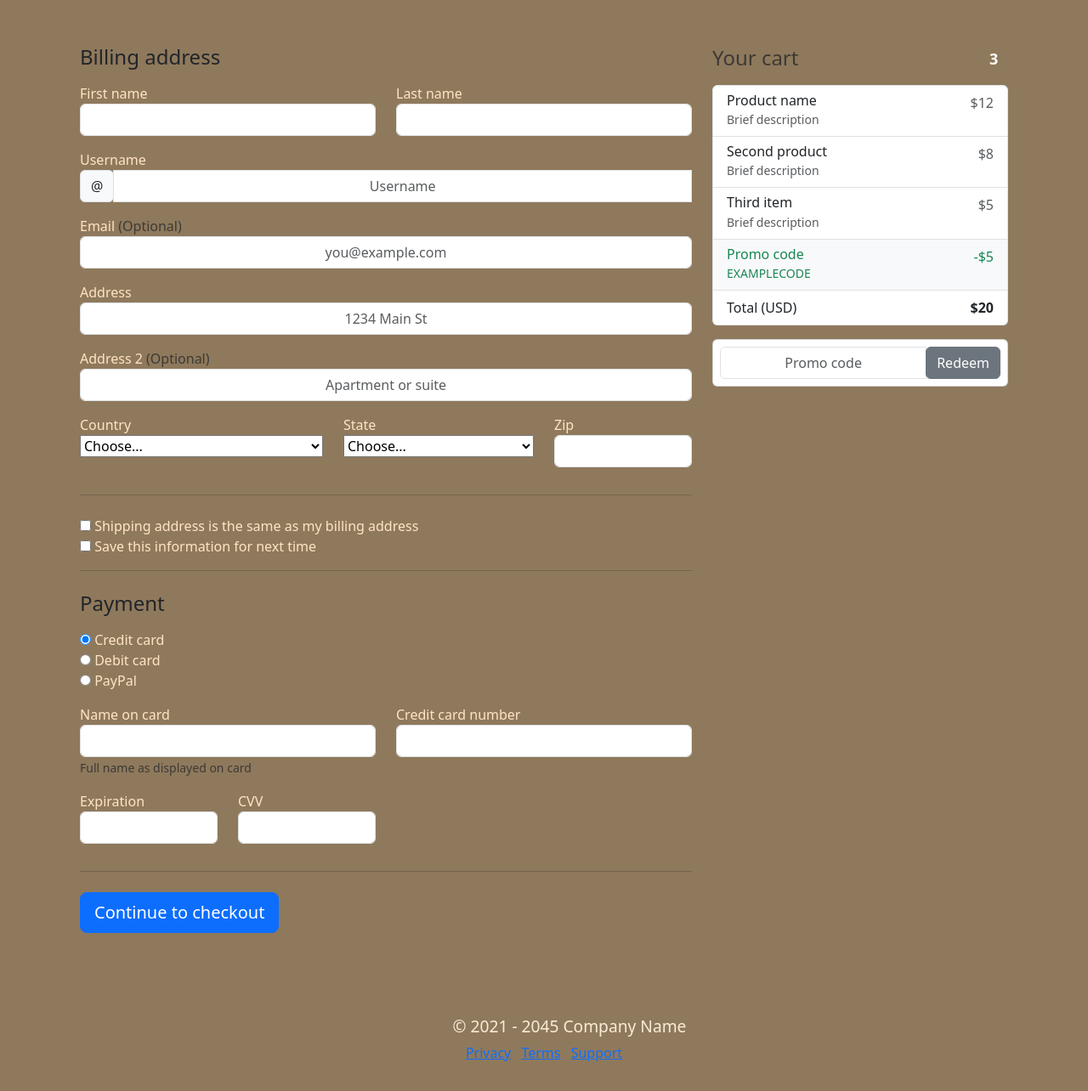
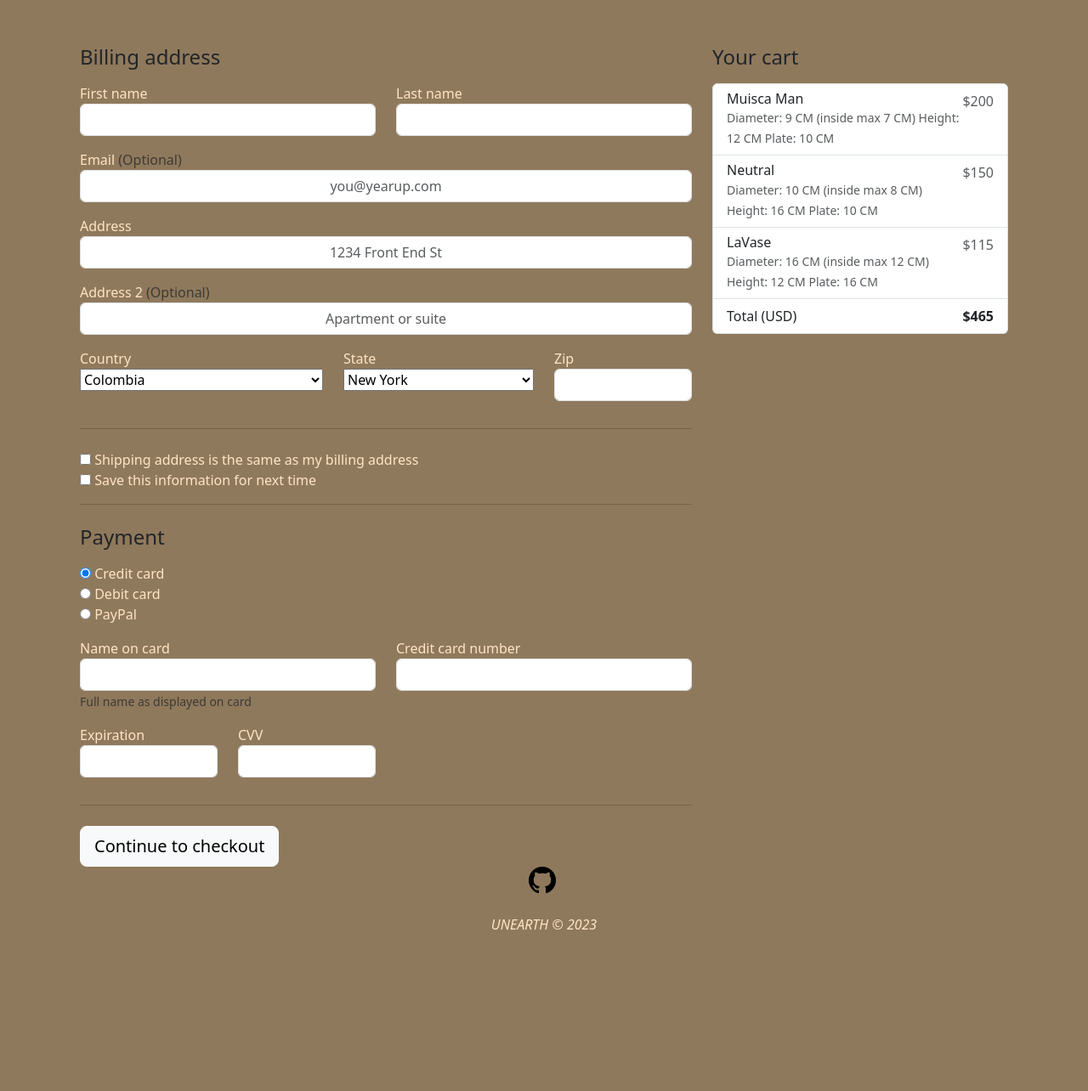
Before and after one commit to Dgonza19/Capstone1, a plain HTML site: page checkout.html in a window 1280 px wide. Shown: the part 216-1500 px from the top of the page at 85% size. After the commit the page ends 1316 px from the top, so only its background shows below. Drawn offline with nearby package versions, Linux system fonts and the light colour scheme.

Commit message:
Added HTML and CSS to checkout page

```diff
--- a/checkout.html
+++ b/checkout.html
@@ -49,61 +49,47 @@
   <main class="container">
 
     <div class="container">
+
       <div class="py-5 text-center">
-
         <h2>Checkout</h2>
       </div>
 
       <div class="row">
+
         <div class="col-md-4 order-md-2 mb-4">
           <h4 class="d-flex justify-content-between align-items-center mb-3">
-            <span class="text-muted">Your cart</span>
-            <span class="badge badge-secondary badge-pill">3</span>
+            <span class="text">Your cart</span>
           </h4>
           <ul class="list-group mb-3">
             <li class="list-group-item d-flex justify-content-between lh-condensed">
               <div>
-                <h6 class="my-0">Product name</h6>
-                <small class="text-muted">Brief description</small>
+                <h6 class="my-0">Muisca Man</h6>
+                <small class="text-muted">Diameter: 9 CM (inside max 7 CM) Height: 12 CM Plate: 10 CM</small>
               </div>
-              <span class="text-muted">$12</span>
+              <span class="text-muted">$200</span>
             </li>
             <li class="list-group-item d-flex justify-content-between lh-condensed">
               <div>
-                <h6 class="my-0">Second product</h6>
-                <small class="text-muted">Brief description</small>
+                <h6 class="my-0">Neutral</h6>
+                <small class="text-muted">Diameter: 10 CM (inside max 8 CM) Height: 16 CM Plate: 10 CM</small>
               </div>
-              <span class="text-muted">$8</span>
+              <span class="text-muted">$150</span>
             </li>
             <li class="list-group-item d-flex justify-content-between lh-condensed">
               <div>
-                <h6 class="my-0">Third item</h6>
-                <small class="text-muted">Brief description</small>
+                <h6 class="my-0">LaVase</h6>
+                <small class="text-muted">Diameter: 16 CM (inside max 12 CM) Height: 12 CM Plate: 16 CM</small>
               </div>
-              <span class="text-muted">$5</span>
-            </li>
-            <li class="list-group-item d-flex justify-content-between bg-light">
-              <div class="text-success">
-                <h6 class="my-0">Promo code</h6>
-                <small>EXAMPLECODE</small>
-              </div>
-              <span class="text-success">-$5</span>
+              <span class="text-muted">$115</span>
             </li>
             <li class="list-group-item d-flex justify-content-between">
               <span>Total (USD)</span>
-              <strong>$20</strong>
+              <strong>$465</strong>
             </li>
           </ul>
 
-          <form class="card p-2">
-            <div class="input-group">
-              <input type="text" class="form-control" placeholder="Promo code">
-              <div class="input-group-append">
-                <button type="submit" class="btn btn-secondary">Redeem</button>
-              </div>
-            </div>
-          </form>
         </div>
+
         <div class="col-md-8 order-md-1">
           <h4 class="mb-3">Billing address</h4>
           <form class="needs-validation" novalidate>
@@ -125,29 +111,16 @@
             </div>
 
             <div class="mb-3">
-              <label for="username">Username</label>
-              <div class="input-group">
-                <div class="input-group-prepend">
-                  <span class="input-group-text">@</span>
-                </div>
-                <input type="text" class="form-control" id="username" placeholder="Username" required>
-                <div class="invalid-feedback" style="width: 100%;">
-                  Your username is required.
-                </div>
-              </div>
-            </div>
-
-            <div class="mb-3">
               <label for="email">Email <span class="text-muted">(Optional)</span></label>
-              <input type="email" class="form-control" id="email" placeholder="you@example.com">
+              <input type="email" class="form-control" id="email" placeholder="you@yearup.com">
               <div class="invalid-feedback">
-                Please enter a valid email address for shipping updates.
+                Please enter a valid email address.
               </div>
             </div>
 
             <div class="mb-3">
               <label for="address">Address</label>
-              <input type="text" class="form-control" id="address" placeholder="1234 Main St" required>
+              <input type="text" class="form-control" id="address" placeholder="1234 Front End St" required>
               <div class="invalid-feedback">
                 Please enter your shipping address.
               </div>
@@ -162,7 +135,7 @@
               <div class="col-md-5 mb-3">
                 <label for="country">Country</label>
                 <select class="custom-select d-block w-100" id="country" required>
-                  <option value="">Choose...</option>
+                  <option value="">Colombia</option>
                   <option>United States</option>
                 </select>
                 <div class="invalid-feedback">
@@ -172,8 +145,8 @@
               <div class="col-md-4 mb-3">
                 <label for="state">State</label>
                 <select class="custom-select d-block w-100" id="state" required>
-                  <option value="">Choose...</option>
-                  <option>California</option>
+                  <option value="">New York</option>
+                  <option>Medellin</option>
                 </select>
                 <div class="invalid-feedback">
                   Please provide a valid state.
@@ -187,6 +160,7 @@
                 </div>
               </div>
             </div>
+
             <hr class="mb-4">
             <div class="custom-control custom-checkbox">
               <input type="checkbox" class="custom-control-input" id="same-address">
@@ -248,19 +222,12 @@
               </div>
             </div>
             <hr class="mb-4">
-            <button class="btn btn-primary btn-lg btn-block" type="submit">Continue to checkout</button>
+            <button class="btn btn-light btn-lg btn-block" type="submit">Continue to checkout</button>
           </form>
         </div>
       </div>
 
-      <footer class="my-5 pt-5 text-muted text-center text-small">
-        <p class="mb-1">© 2021 - 2045 Company Name</p>
-        <ul class="list-inline">
-          <li class="list-inline-item"><a href="#">Privacy</a></li>
-          <li class="list-inline-item"><a href="#">Terms</a></li>
-          <li class="list-inline-item"><a href="#">Support</a></li>
-        </ul>
-      </footer>
+
     </div>
 
 
@@ -270,11 +237,21 @@
 
   <footer>
 
+    <div class="social">
+     <div style="text-align: center;">
+       <div style="padding-right: 5px;">
+           <a href="https://github.com/Dgonza19/Capstone1"><img src="images/iconmonstr-github-1-32.png"/></a>
+       </div>
+     </div>
+    </div>
 
+     <br>
 
+    <div style="text-align: center;font-style: italic; color: bisque;">
+     UNEARTH © 2023
+    </div>
 
-
-  </footer>
+    </footer>
 
 
 
```
Also changed, not shown: userlogin.html (+1 -1 lines), images/checkoutpage.png (added), 5 other files.
